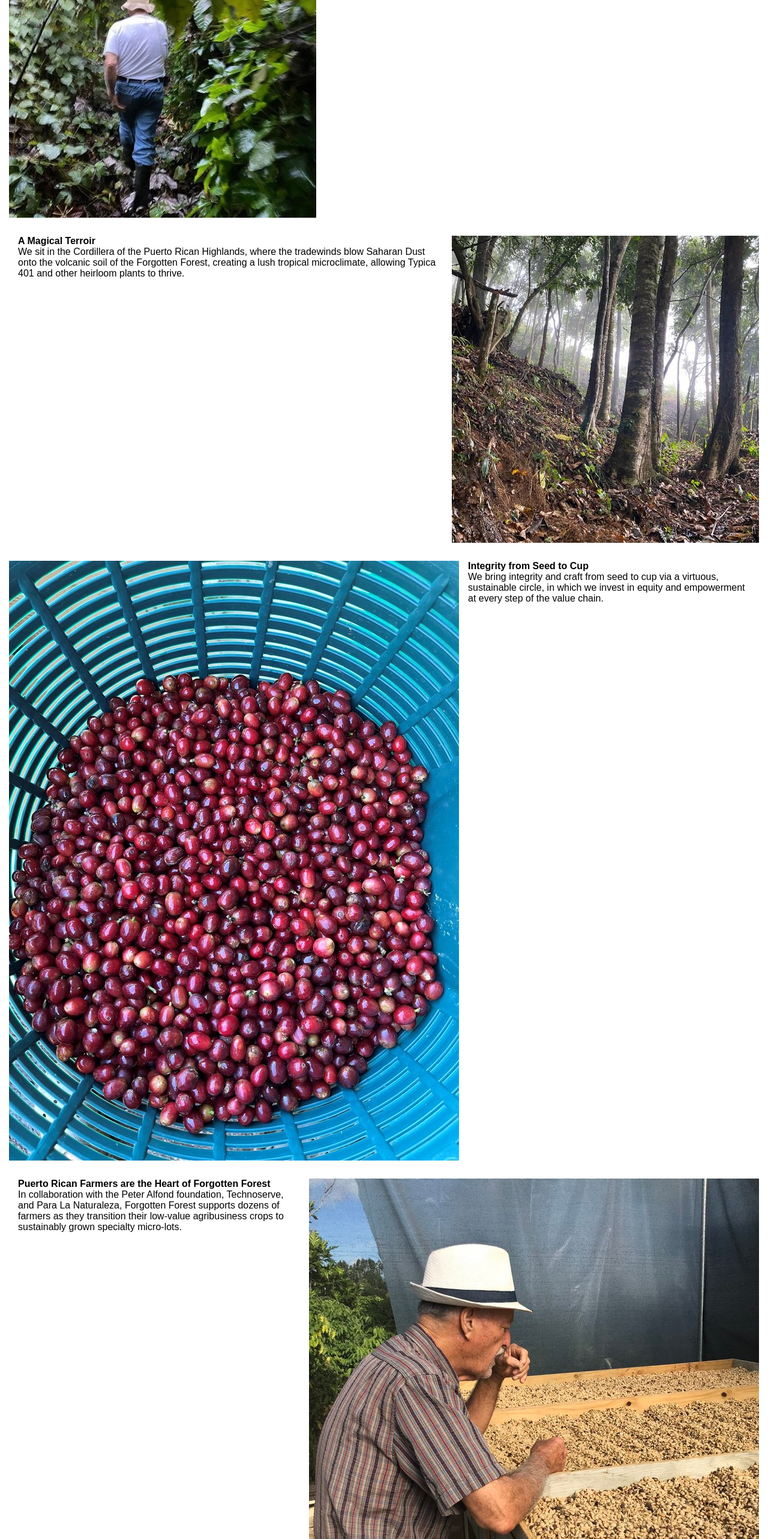
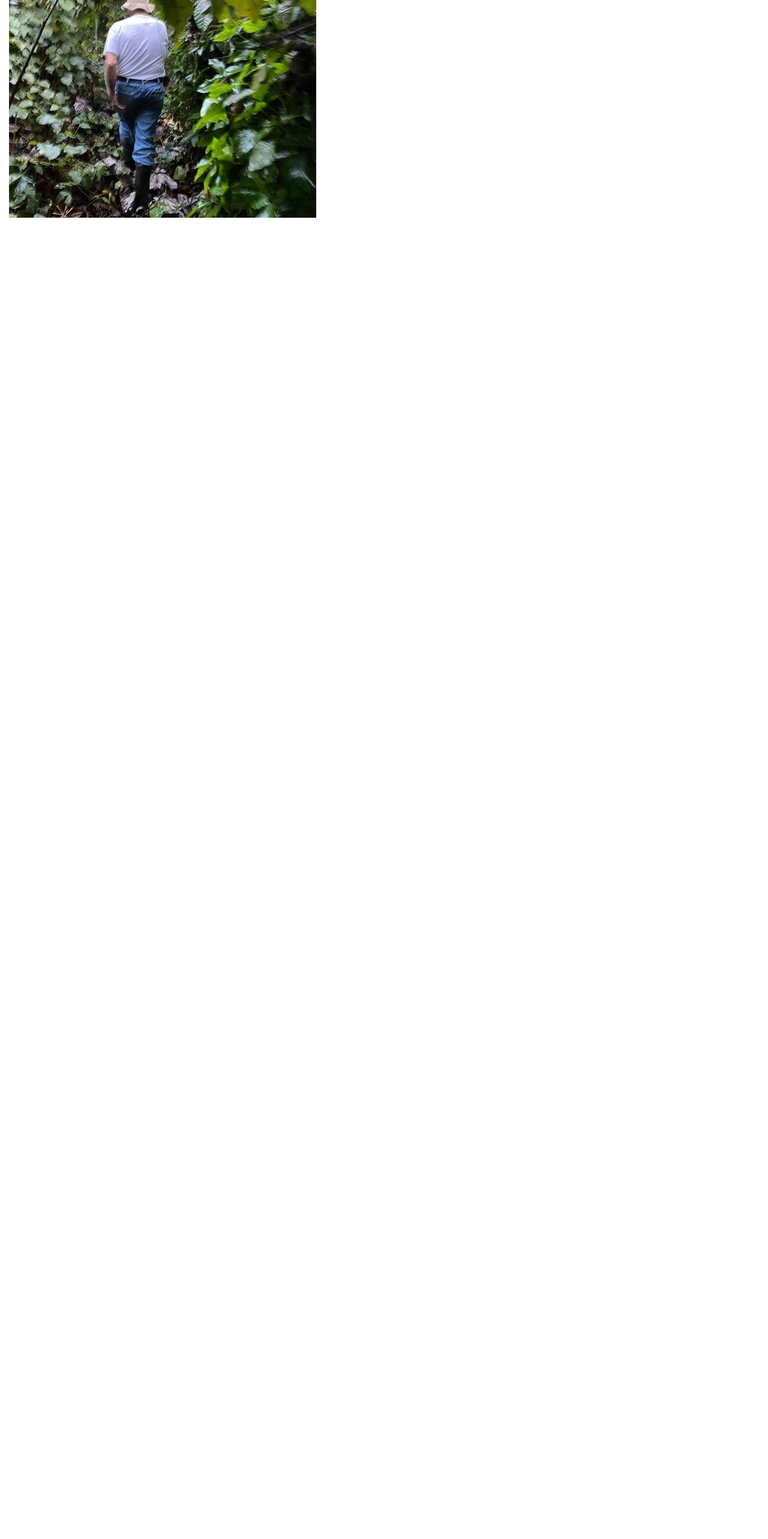
Before and after one commit to catalinuh/forgotten-forest, a React (Create React App) app: page / in a window 1280 px wide. Shown: the part 234-2800 px from the top of the page at 60% size. Built offline with nearby package versions, Linux system fonts and the light colour scheme; a web font is replaced by a local one.

Commit message:
Added animation for cards

```diff
--- a/package.json
+++ b/package.json
@@ -10,17 +10,18 @@
         "@testing-library/jest-dom": "^5.16.5",
         "@testing-library/react": "^13.4.0",
         "@testing-library/user-event": "^13.5.0",
+        "@types/aos": "^3.0.4",
         "@types/jest": "^27.5.2",
         "@types/node": "^16.11.68",
         "@types/react": "^18.0.21",
         "@types/react-dom": "^18.0.6",
         "animate.css": "^4.1.1",
+        "aos": "^2.3.4",
         "bootstrap": "^5.2.2",
         "react": "^18.2.0",
         "react-dom": "^18.2.0",
         "react-scripts": "^5.0.1",
-        "web-vitals": "^2.1.4",
-        "wowjs": "^1.1.3"
+        "web-vitals": "^2.1.4"
     },
     "scripts": {
         "start": "react-scripts start",
--- a/public/index.html
+++ b/public/index.html
@@ -9,7 +9,6 @@
             name="description"
             content="Web site created using create-react-app"
         />
-        <link rel="apple-touch-icon" href="%PUBLIC_URL%/logo192.png" />
         <link rel="manifest" href="%PUBLIC_URL%/manifest.json" />
         <title>Forgotten Forest</title>
     </head>
--- a/src/app/pages/home/home.tsx
+++ b/src/app/pages/home/home.tsx
@@ -1,6 +1,5 @@
-// @ts-ignore
-import WOW from 'wowjs'
 import { useEffect } from 'react'
+import AOS from 'aos'
 
 import image1 from '../../assets/image-1.jpeg'
 import image2 from '../../assets/image-2.jpeg'
@@ -9,12 +8,13 @@ import image4 from '../../assets/image-4.jpeg'
 import image5 from '../../assets/image-5.jpeg'
 
 import './home.scss'
+import 'aos/dist/aos.css'
 
 const Home = () => {
     useEffect(() => {
-        new WOW.WOW({
-            live: false,
-        }).init()
+        AOS.init({
+            startEvent: 'load',
+        })
     }, [])
 
     return (
@@ -24,7 +24,7 @@ const Home = () => {
                 service of the great Puerto Rican coffee tradition and the
                 vitality of Puerto Rico’s agrarian society.
             </p>
-            <div className="home__card wow slideInUp">
+            <div className="home__card">
                 <img
                     src={image1}
                     alt="Farmer with boots and bucket hat walking through tropical forest"
@@ -46,7 +46,7 @@ const Home = () => {
                 </div>
             </div>
 
-            <div className="home__card wow slideInUp">
+            <div className="home__card" data-aos="fade-up">
                 <div className="home__card--text">
                     <h4>A Magical Terroir</h4>
                     <p>
@@ -63,7 +63,7 @@ const Home = () => {
                 />
             </div>
 
-            <div className="home__card wow slideInUp">
+            <div className="home__card" data-aos="fade-up">
                 <img
                     src={image3}
                     alt="Farmer with boots and bucket hat walking through tropical forest"
@@ -78,7 +78,7 @@ const Home = () => {
                 </div>
             </div>
 
-            <div className="home__card wow slideInUp">
+            <div className="home__card" data-aos="fade-up">
                 <div className="home__card--text">
                     <h4>
                         Puerto Rican Farmers are the Heart of Forgotten Forest
@@ -97,7 +97,7 @@ const Home = () => {
                 />
             </div>
 
-            <div className="home__card wow slideInUp">
+            <div className="home__card" data-aos="fade-up">
                 <img
                     src={image5}
                     alt="Farmer with boots and bucket hat walking through tropical forest"
```
Also changed, not shown: tsconfig.json (+14 -11 lines), src/logo.svg (deleted), 1 other file (tests, documents, lock files or other folders).
